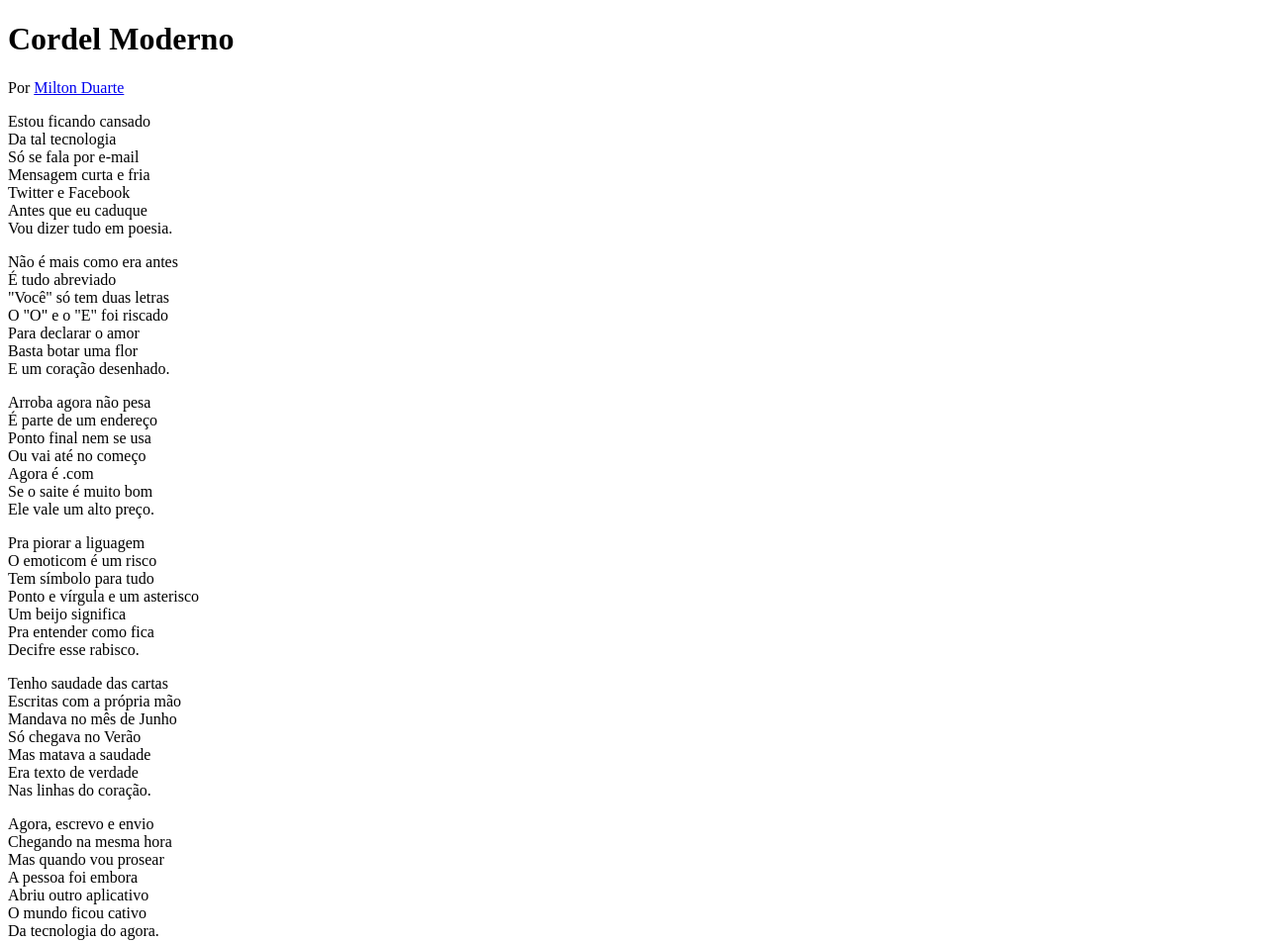
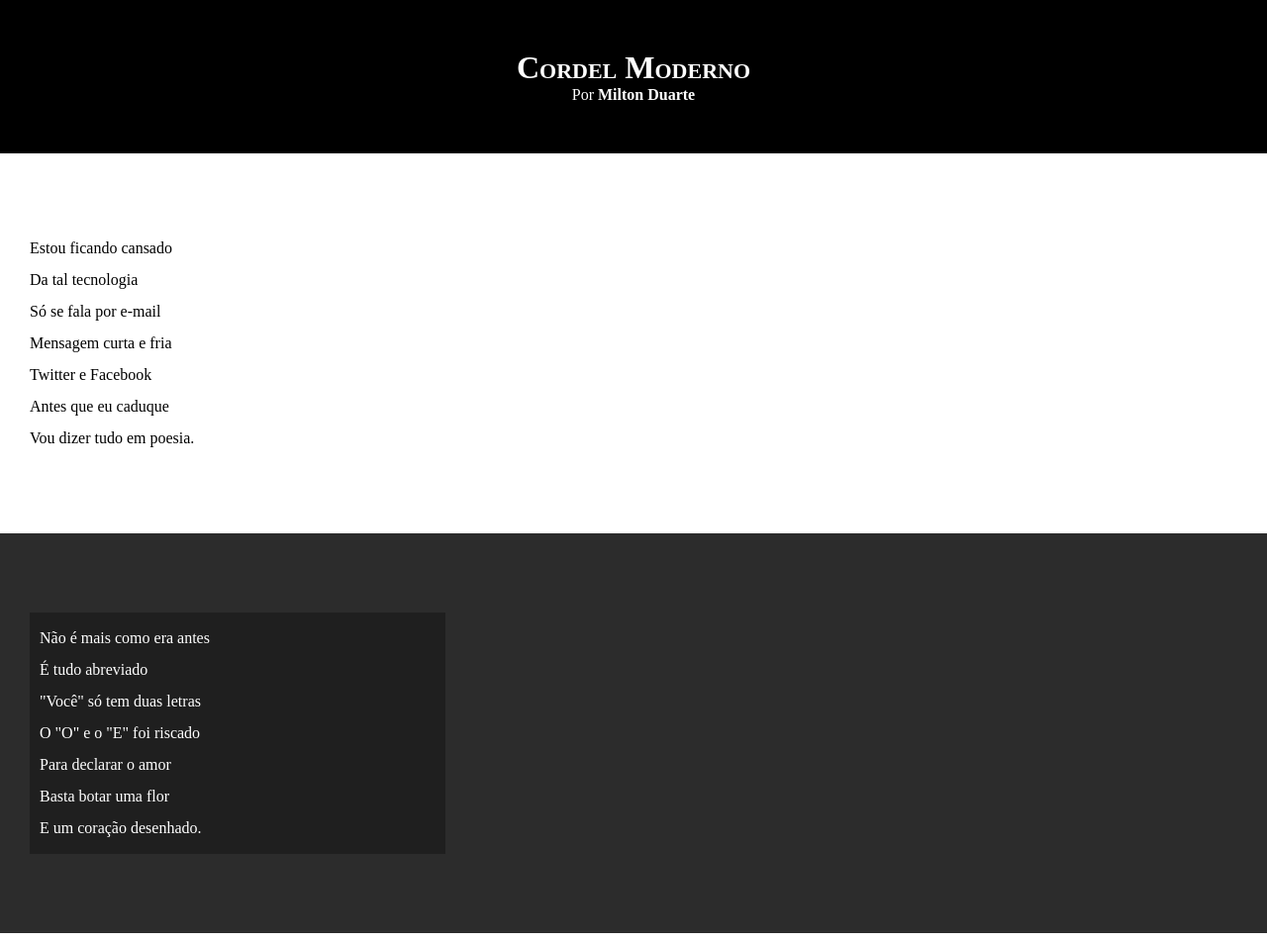
Before and after one commit to RichardRozin/HTML5-CSS3, a plain HTML site: page Desafios/desafio012/index.html in a window 1280 px wide. Shown: the top 953 px of the page at 99% size. Drawn offline with Linux system fonts and the light colour scheme.

Commit message:
desafio 012

```diff
--- a/Desafios/desafio012/estilo/style.css
+++ b/Desafios/desafio012/estilo/style.css
@@ -1 +1,66 @@
 @charset "UTF-8";
+
+*{
+    margin: 0px;
+    padding: 0px;
+}
+
+body{
+    min-height: 100vh;
+    background-color: darkgrey;
+}
+
+header{
+    background-color: black;
+    color: white;
+    text-align: center;
+}
+
+header > h1{
+    padding-top: 50px;
+    font-variant: small-caps;
+}
+
+header > p{
+    padding-bottom: 50px;
+}
+
+a{
+    color: white;
+    text-decoration: none;
+    font-weight: 700;
+}
+
+a:hover{
+    text-decoration: underline;
+}
+
+section{
+    padding-top: 10vh;
+    padding-bottom: 10vh;
+    line-height: 2em;
+    padding-left: 30px;
+}
+
+.normal{
+    background-color: white;
+    color: black;
+}
+
+.imagem{
+    background-color: rgb(44, 44, 44);
+    color: white;
+}
+
+.imagem > p{
+    width: 400px;
+    background-color: rgba(0, 0, 0, 0.301);
+    padding: 10px;
+}
+
+footer{
+    background-color: black;
+    text-align: center;
+    color: white;
+    padding: 10px;
+}
--- a/Desafios/desafio012/index.html
+++ b/Desafios/desafio012/index.html
@@ -15,7 +15,7 @@
         </p>
     </header>
 
-    <section>
+    <section class="normal">
         <p>
             Estou ficando cansado <br/>
             Da tal tecnologia <br/>
@@ -28,7 +28,7 @@
     </section>
 
 
-    <section>
+    <section class="imagem">
         <p>
             Não é mais como era antes <br/>
             É tudo abreviado <br/>
@@ -41,7 +41,7 @@
     </section>
 
 
-    <section>
+    <section class="normal">
         <p>
             Arroba agora não pesa <br/>
             É parte de um endereço <br/>
@@ -64,7 +64,7 @@
     </section>
 
 
-    <section>
+    <section class="imagem">
         <p>
             Tenho saudade das cartas <br/>
             Escritas com a própria mão <br/>
@@ -77,7 +77,7 @@
     </section>
 
 
-    <section>
+    <section class="normal">
         <p>
             Agora, escrevo e envio <br/>
             Chegando na mesma hora <br/>
```
